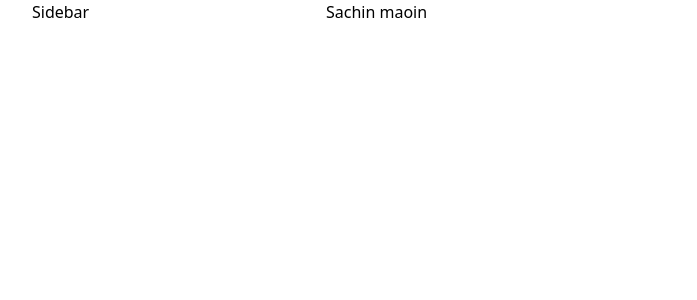
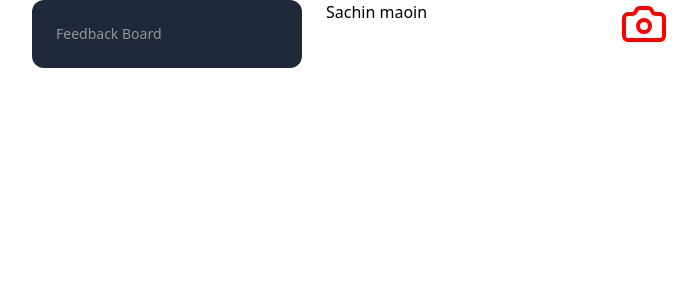
Before and after one commit to Ssharma0355/react-redux-taskmanager, a React (Create React App) app: page / in a window 1280 px wide. Shown: the top 300 px of the page, without its empty margins (32-729 px from the left). Built offline with nearby package versions, Linux system fonts and the light colour scheme.

Commit message:
sidebar-progress-1

```diff
--- a/src/components/SideBar.jsx
+++ b/src/components/SideBar.jsx
@@ -2,8 +2,10 @@ import React from 'react'
 
 const SideBar = () => {
   return (
-    <div>
-      Sidebar
+    <div className='lg:col-span-1 space-y-6'>
+        <div className='bg-gray-800 rounded-xl p-6 text-white'>
+            <h1 className='text-sm opacity-50'>Feedback Board</h1>
+        </div>
     </div>
   )
 }
--- a/src/pages/HomePage.jsx
+++ b/src/pages/HomePage.jsx
@@ -1,5 +1,6 @@
 import React from 'react'
 import SideBar from '../components/SideBar'
+import { Camera } from 'lucide-react';
 
 const HomePage = () => {
   return (
@@ -7,6 +8,7 @@ const HomePage = () => {
         <div className='grid grid-cols-1 lg:grid-cols-4 gap-6'>
             <SideBar />
             Sachin maoin
+            <Camera color="red" size={48} />
         </div>
     </div>
   )
```
